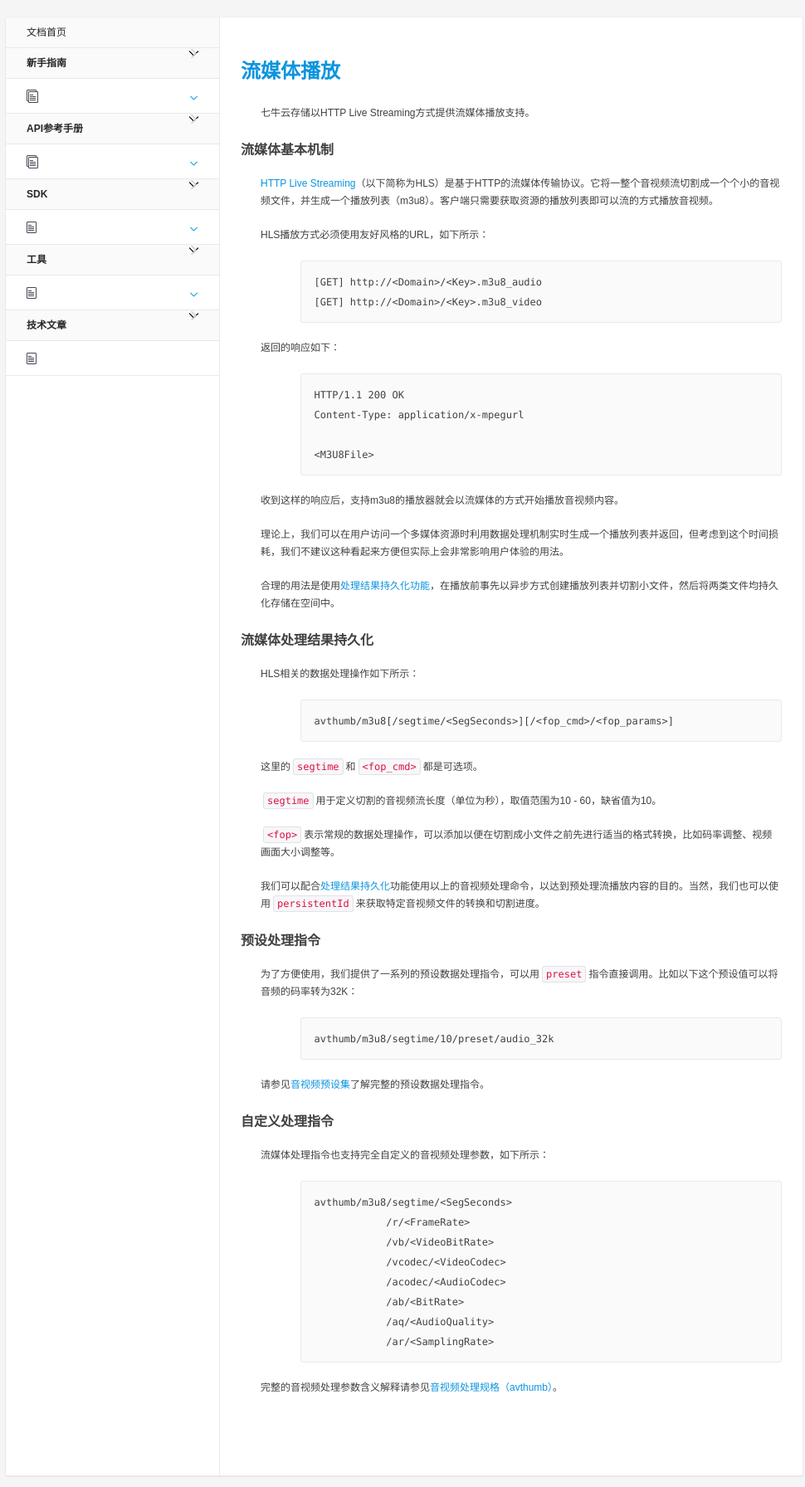
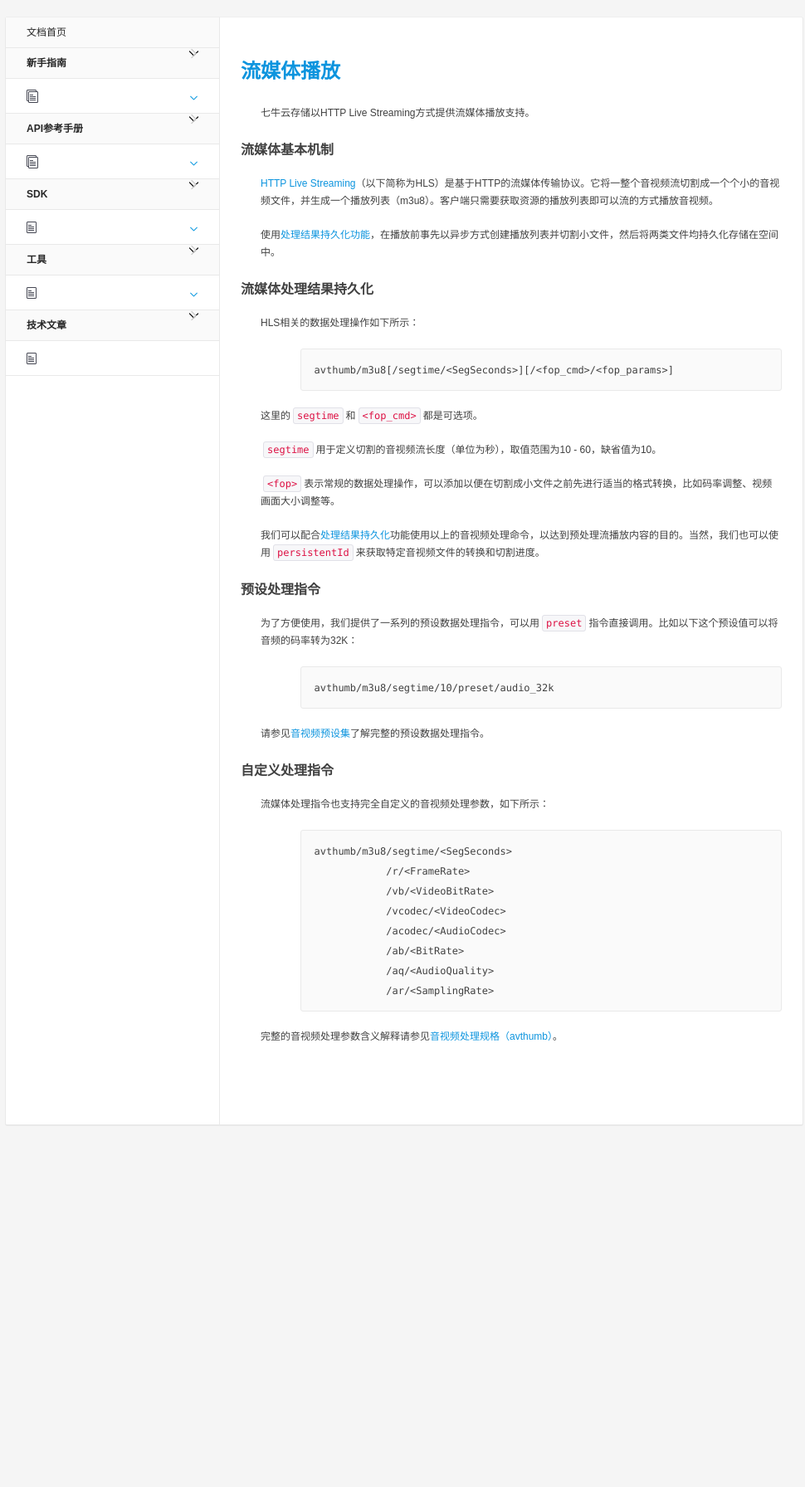
Before and after one commit to qiniu/developer.qiniu.com, a Jekyll site: the page built from docs/v6/api/overview/fop/streaming.md, in a window 1280 px wide. Shown: the whole page at 83% size, without its empty margins (153-1123 px from the left). Built offline with Jekyll 4.4.1, drawn with Linux system fonts in a browser that asks for light colours; comment, search, counter and statistics services are not loaded; after the commit the page ends 1369 px from its top, so only the background shows below that.

Commit message:
del out of style doc

````diff
--- a/docs/v6/api/overview/fop/streaming.md
+++ b/docs/v6/api/overview/fop/streaming.md
@@ -13,27 +13,8 @@ order: 240
 
 [HTTP Live Streaming](https://developer.apple.com/streaming/)（以下简称为HLS）是基于HTTP的流媒体传输协议。它将一整个音视频流切割成一个个小的音视频文件，并生成一个播放列表（m3u8）。客户端只需要获取资源的播放列表即可以流的方式播放音视频。
 
-HLS播放方式必须使用友好风格的URL，如下所示：
 
-```
-[GET] http://<Domain>/<Key>.m3u8_audio
-[GET] http://<Domain>/<Key>.m3u8_video
-```
-
-返回的响应如下：
-
-```
-HTTP/1.1 200 OK
-Content-Type: application/x-mpegurl
-
-<M3U8File>
-```
-
-收到这样的响应后，支持m3u8的播放器就会以流媒体的方式开始播放音视频内容。
-
-理论上，我们可以在用户访问一个多媒体资源时利用数据处理机制实时生成一个播放列表并返回，但考虑到这个时间损耗，我们不建议这种看起来方便但实际上会非常影响用户体验的用法。
-
-合理的用法是使用[处理结果持久化功能](persistent-fop.html)，在播放前事先以异步方式创建播放列表并切割小文件，然后将两类文件均持久化存储在空间中。
+使用[处理结果持久化功能](persistent-fop.html)，在播放前事先以异步方式创建播放列表并切割小文件，然后将两类文件均持久化存储在空间中。
 
 <a id="streaming-pfop"></a>
 ## 流媒体处理结果持久化
````
